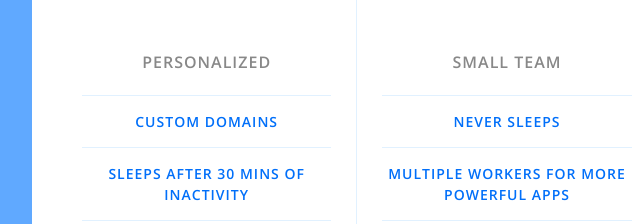
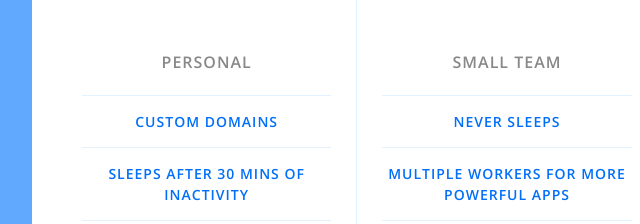
Before and after one commit to KwantumD/pricing-panel, a plain HTML site: page index.html in a window 1280 px wide. Shown: the part 294-518 px from the top of the page, 133-773 px from the left. Drawn offline with nearby package versions, Linux system fonts and the light colour scheme.

Commit message:
Update index.html

```diff
--- a/index.html
+++ b/index.html
@@ -14,7 +14,7 @@
 
     <div class="pricing-plan">
       <img src="icons/icon1.png" alt="" class="pricing-img">
-      <h1 class="pricing-header">Personalized</h1>
+      <h1 class="pricing-header">Personal</h1>
       <ul class="pricing-features">
         <li class="pricing-features-item">Custom domains</li>
         <li class="pricing-features-item">Sleeps after 30 mins of inactivity</li>
```
